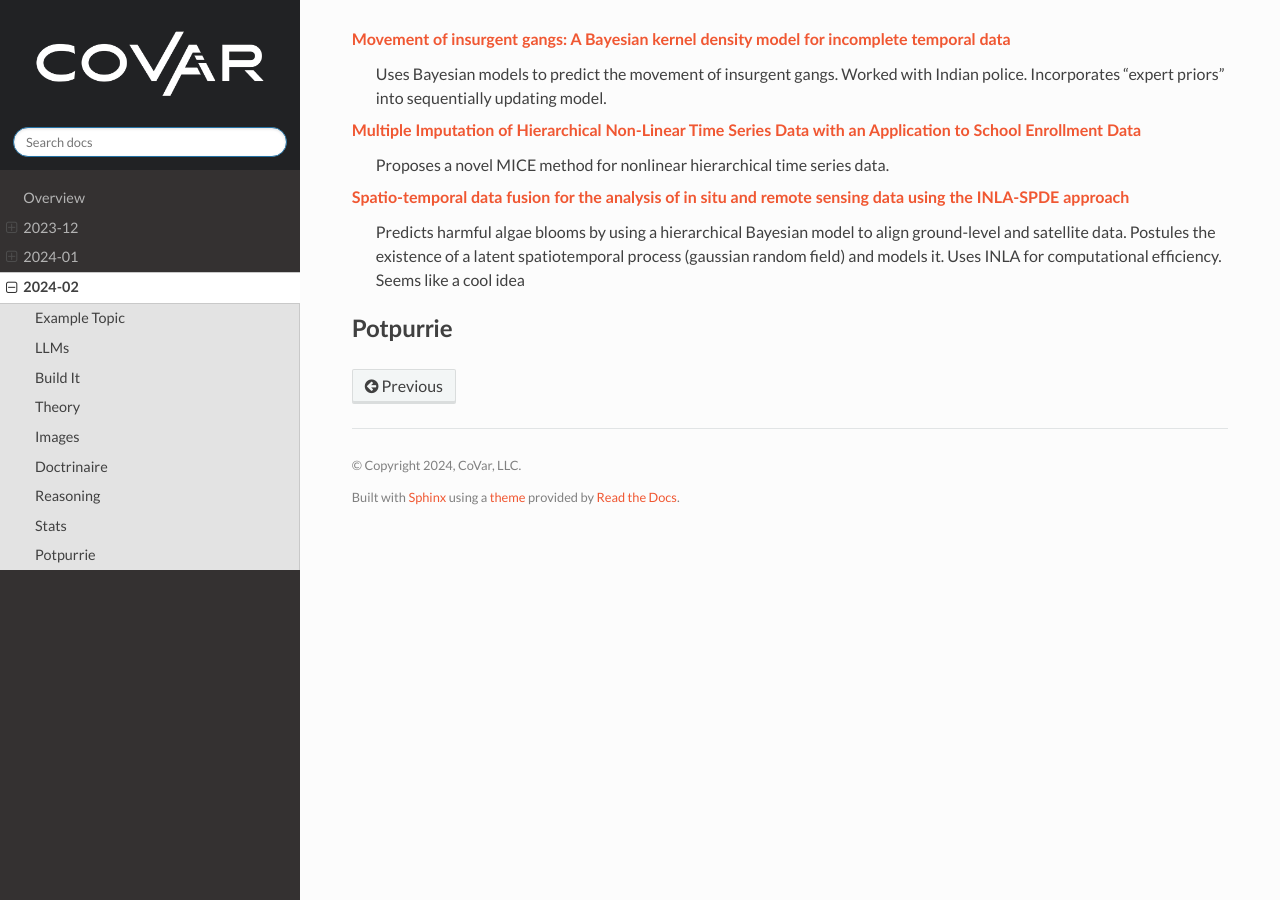
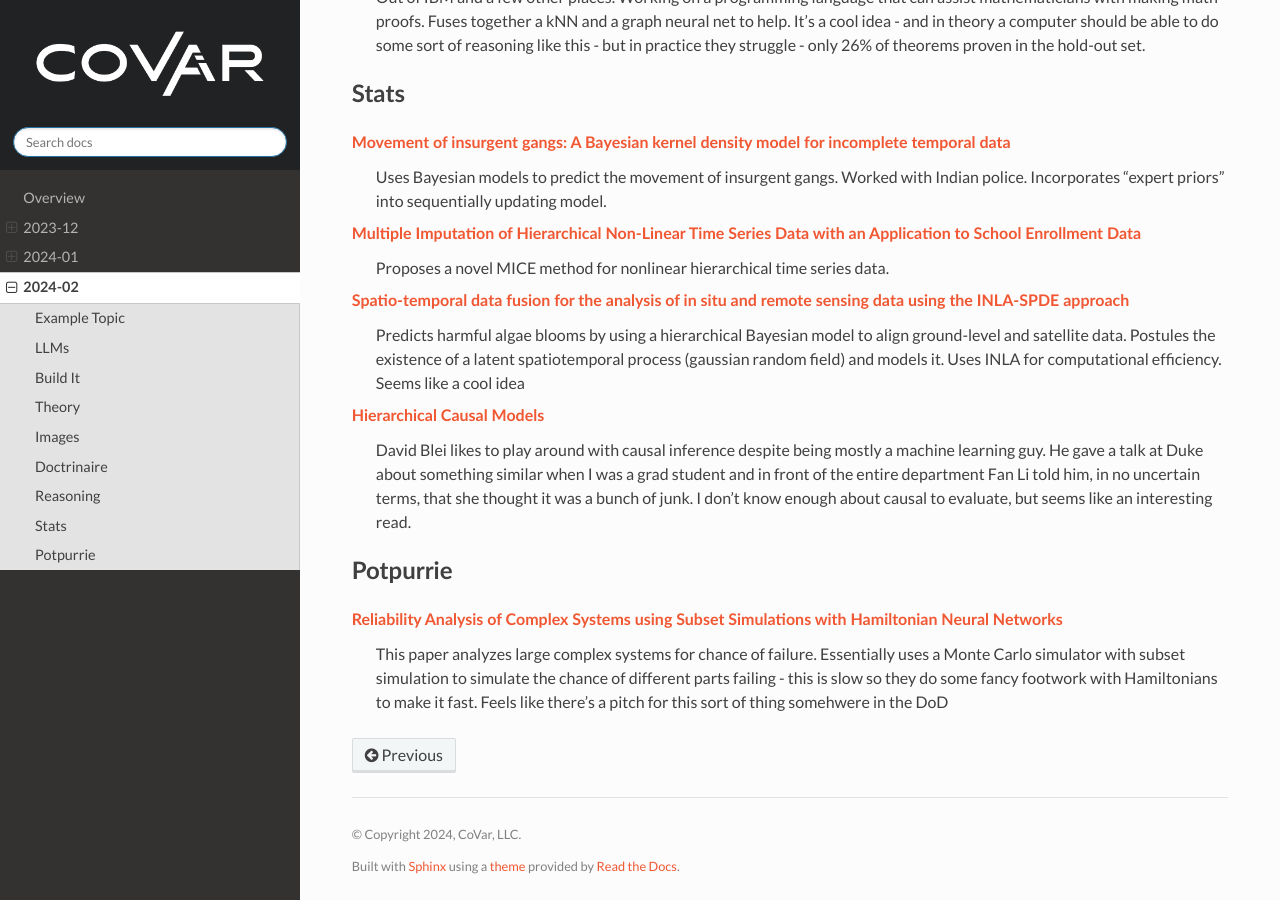
Before and after one commit to covartech/zeitgeist, a Sphinx documentation site: the page built from docs/issues/2024-02.rst, in a window 1280 px wide and 900 px high, scrolled down 2089 px. Built offline with Sphinx 7.4.7 and the Read the Docs theme 2.0.0, drawn with Linux system fonts in a browser that asks for light colours; some of the changed text lies outside the part shown.

Commit message:
Update 2024_01_10

```diff
--- a/docs/issues/2024-02.rst
+++ b/docs/issues/2024-02.rst
@@ -56,6 +56,9 @@
 Theory
 ------
 
+`Neural Population Learning beyond Symmetric Zero-sum Games <https://arxiv.org/pdf/2401.05133.pdf>`_
+    Deepmind.  Game theory paper analyzing policies for games with many players that are not zero sum - think about collaboration, forced or otherwise.  Seems interesting, but heavy on theory.
+
 
 Images
 ------
@@ -88,9 +91,14 @@
 `Multiple Imputation of Hierarchical Non-Linear Time Series Data with an Application to School Enrollment Data <https://arxiv.org/pdf/2401.01872.pdf>`_
     Proposes a novel MICE method for nonlinear hierarchical time series data.
 
-
 `Spatio-temporal data fusion for the analysis of in situ and remote sensing data using the INLA-SPDE approach <https://arxiv.org/pdf/2401.04723.pdf>`_
     Predicts harmful algae blooms by using a hierarchical Bayesian model to align ground-level and satellite data.  Postules the existence of a latent spatiotemporal process (gaussian random field) and models it.  Uses INLA for computational efficiency. Seems like a cool idea
 
+`Hierarchical Causal Models <https://arxiv.org/pdf/2401.05330.pdf>`_
+    David Blei likes to play around with causal inference despite being mostly a machine learning guy.  He gave a talk at Duke about something similar when I was a grad student and in front of the entire department Fan Li told him, in no uncertain terms, that she thought it was a bunch of junk.  I don't know enough about causal to evaluate, but seems like an interesting read.
+
 Potpurrie
 ---------
+
+`Reliability Analysis of Complex Systems using Subset Simulations with Hamiltonian Neural Networks <https://arxiv.org/pdf/2401.05244.pdf>`_
+    This paper analyzes large complex systems for chance of failure.  Essentially uses a Monte Carlo simulator with subset simulation to simulate the chance of different parts failing - this is slow so they do some fancy footwork with Hamiltonians to make it fast.  Feels like there's a pitch for this sort of thing somehwere in the DoD
```
